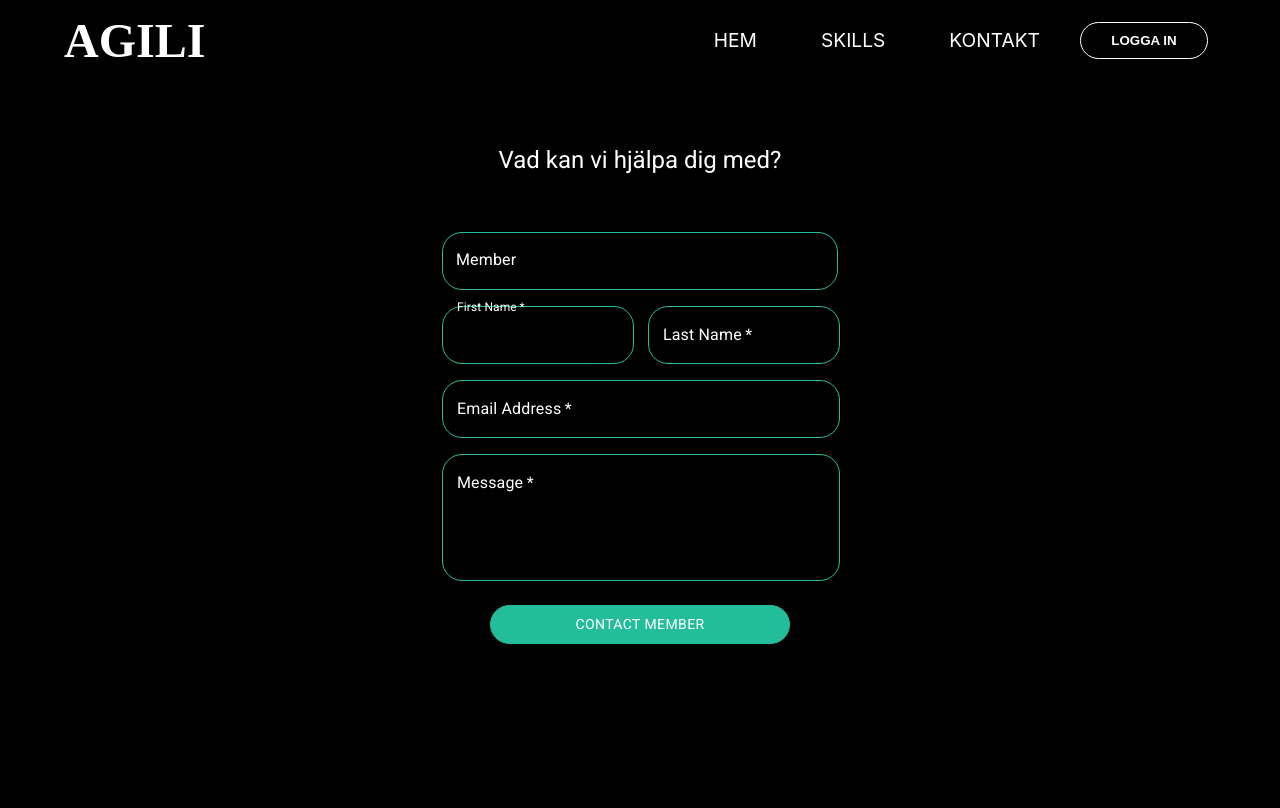
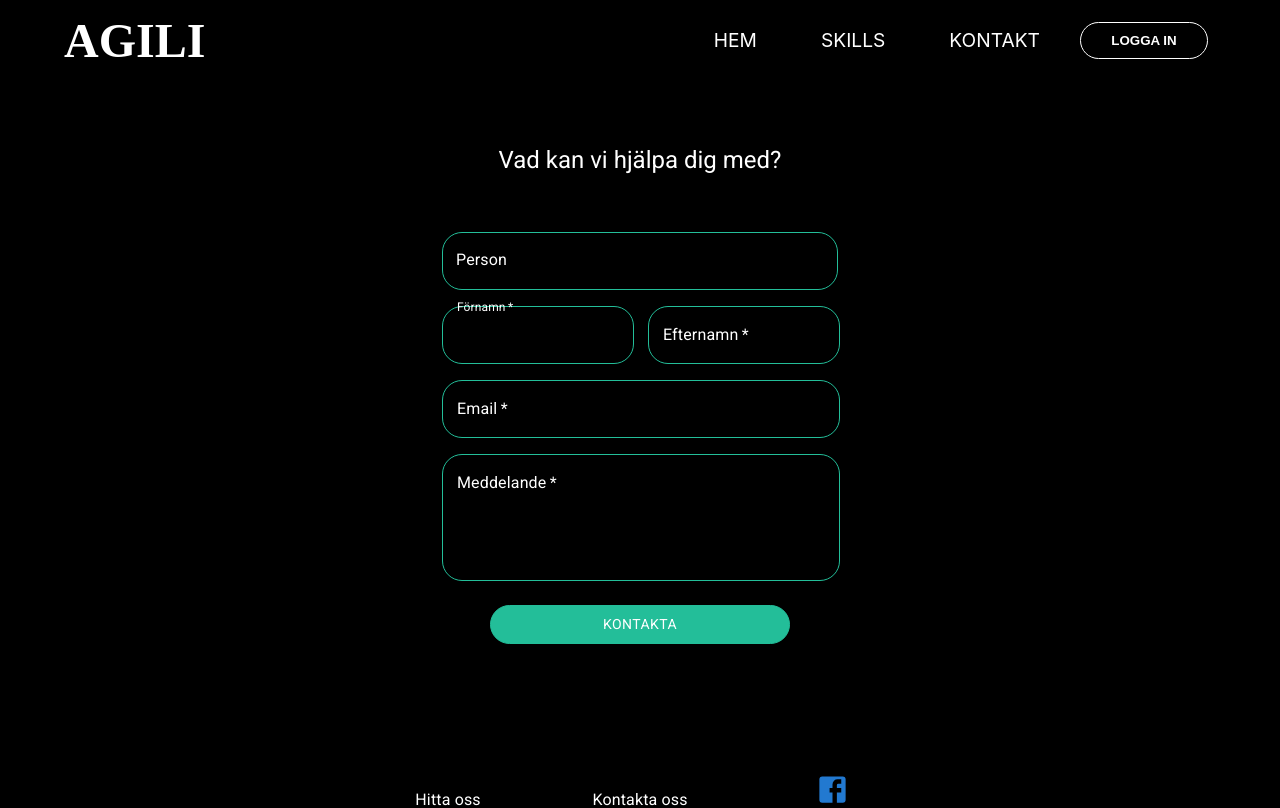
Before and after one commit to OliviaIsberg/portfolj-webbplats, a React (Create React App) app: page /contact in a window 1280 px wide. Shown: the top 808 px of the page. Built offline with nearby package versions, Linux system fonts and the light colour scheme; the HTML template or start-up script is replaced by a standard one; a web font is replaced by a local one.

Commit message:
Changed text to swedish

```diff
--- a/src/components/contactpagecomponents/form.jsx
+++ b/src/components/contactpagecomponents/form.jsx
@@ -14,8 +14,8 @@ import { useState } from 'react';
 import { Modal } from '@mui/material';
 import emailjs from '@emailjs/browser';
 import { useRef } from 'react';
-import { useFormik } from "formik";
-import * as yup from "yup";
+import { useFormik } from 'formik';
+import * as yup from 'yup';
 
 const validationSchema = yup.object({
   member: yup.string().required('Välj en kontaktperson'),
@@ -28,9 +28,7 @@ const validationSchema = yup.object({
   message: yup.string().required('Skriv ett meddellande!').min(4),
 });
 
-
 function Form(props) {
-
   const [confirmation, setConfirmation] = useState(false);
   const [firstName, setFirstName] = useState('');
   const [lastName, setLastName] = useState('');
@@ -94,7 +92,7 @@ function Form(props) {
   });
 
   return (
-    <Container component="main" maxWidth="xs" sx={{ marginBottom: '8.5rem' }}>
+    <Container component="main" maxWidth="xs" sx={{ marginBottom: '3rem' }}>
       <Box
         sx={{
           marginTop: 8,
@@ -135,7 +133,7 @@ function Form(props) {
                     color: 'white',
                   }}
                 >
-            Member
+                  Person
                 </InputLabel>
                 <Select
                   required
@@ -143,7 +141,7 @@ function Form(props) {
                   labelId="memberSelectLabel"
                   id="memberSelect"
                   value={member}
-            label="Member"
+                  label="Medlem"
                   onChange={handleChange}
                   sx={{
                     color: 'white',
@@ -170,8 +168,8 @@ function Form(props) {
                 required
                 fullWidth
                 id="firstName"
-                label="First Name"
-                inputProps={{maxLength: 50}}
+                label="Förnamn"
+                inputProps={{ maxLength: 50 }}
                 autoFocus
                 onChange={(event) => setFirstName(event.target.value)}
                 value={firstName}
@@ -202,8 +200,8 @@ function Form(props) {
                 type="text"
                 name="user_name"
                 id="lastName"
-                label="Last Name"
-                inputProps={{maxLength: 50}}
+                label="Efternamn"
+                inputProps={{ maxLength: 50 }}
                 autoComplete="family-name"
                 onChange={(event) => setLastName(event.target.value)}
                 value={lastName}
@@ -228,8 +226,8 @@ function Form(props) {
                 id="email"
                 type="email"
                 name="user_email"
-                label="Email Address"
-                inputProps={{maxLength: 50}}
+                label="Email"
+                inputProps={{ maxLength: 50 }}
                 autoComplete="email"
                 onChange={(event) => setEmail(event.target.value)}
                 value={email}
@@ -254,7 +252,7 @@ function Form(props) {
                 required
                 fullWidth
                 id="message"
-                label="Message"
+                label="Meddelande"
                 name="message"
                 autoComplete="message.."
                 onChange={(event) => setMessage(event.target.value)}
@@ -262,7 +260,7 @@ function Form(props) {
                 InputLabelProps={{ className: 'textfield_label' }}
                 multiline
                 rows={4}
-                inputProps={{ style: { color: 'white' }, maxLength: 1000  }}
+                inputProps={{ style: { color: 'white' }, maxLength: 1000 }}
                 sx={{
                   color: 'white!important',
                   backgroundColor: 'black',
@@ -301,7 +299,7 @@ function Form(props) {
               },
             }}
           >
-            Contact Member
+            Kontakta
           </Button>
           {confirmation && (
             <Modal
--- a/src/components/loginpagecomponents/loginform.jsx
+++ b/src/components/loginpagecomponents/loginform.jsx
@@ -48,7 +48,7 @@ function LoginForm(props) {
             required
             fullWidth
             id="email"
-            label="Email Address"
+            label="Email"
             name="email"
             value={formik.values.email}
             autoComplete="email"
@@ -85,7 +85,7 @@ function LoginForm(props) {
             required
             fullWidth
             id="password"
-            label="Password"
+            label="Lösenord"
             name="password"
             value={formik.values.password}
             onFocus={formik.handleBlur}
--- a/src/components/registerpagecomponents/registerform.jsx
+++ b/src/components/registerpagecomponents/registerform.jsx
@@ -55,7 +55,7 @@ function RegisterForm(props) {
             required
             fullWidth
             id="lastName"
-            label="Lastname"
+            label="Efternamn"
             name="lastName"
             value={formik.values.lastName}
             onFocus={formik.handleBlur}
@@ -92,7 +92,7 @@ function RegisterForm(props) {
             required
             fullWidth
             id="firstName"
-            label="Firstname"
+            label="Förnamn"
             name="firstName"
             value={formik.values.firstName}
             onFocus={formik.handleBlur}
@@ -129,7 +129,7 @@ function RegisterForm(props) {
             required
             fullWidth
             id="email"
-            label="Email Address"
+            label="Email"
             name="email"
             value={formik.values.email}
             autoComplete="email"
@@ -167,7 +167,7 @@ function RegisterForm(props) {
             required
             fullWidth
             id="password"
-            label="Password"
+            label="Lösenord"
             name="password"
             value={formik.values.password}
             onFocus={formik.handleBlur}
```
Lines whose indentation alone changed are shown as unchanged.
